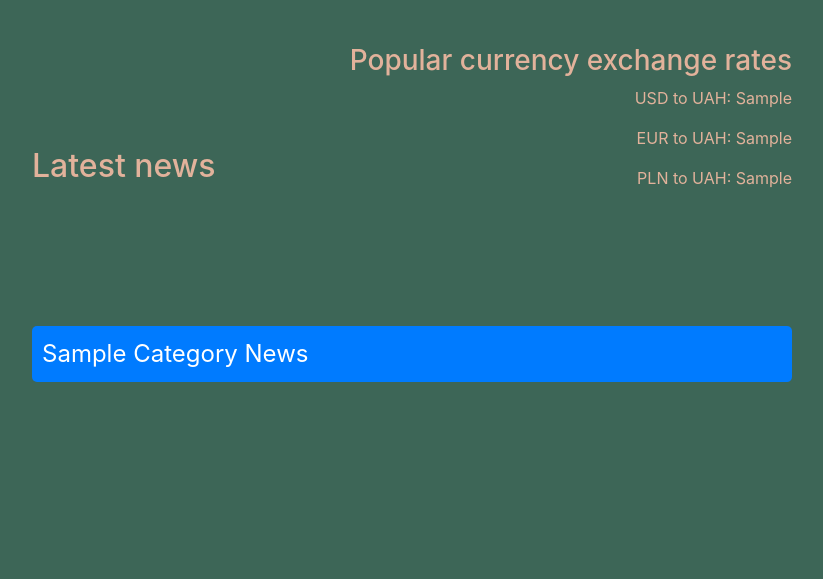
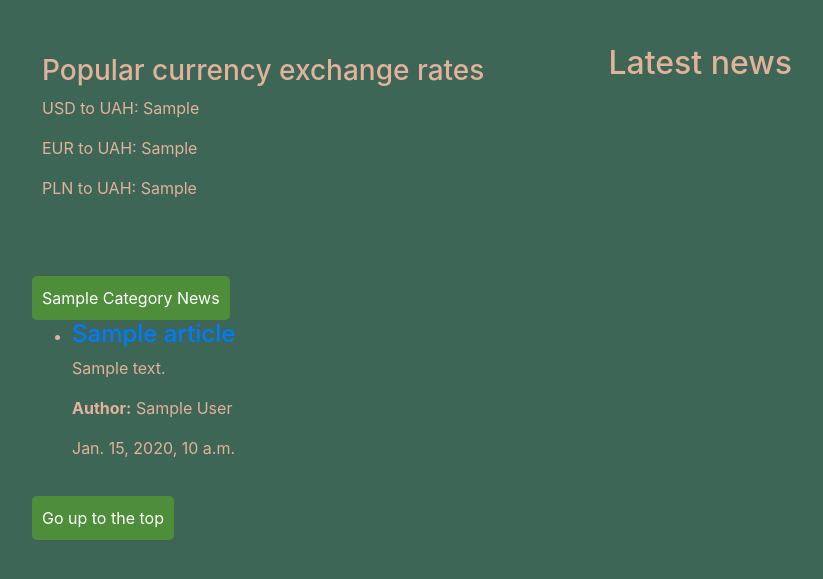
Before and after one commit to A-Lastovets/Personal-Assistant, a Django app: template templates/news.html in a window 1280 px wide. Shown: the part 68-647 px from the top of the page, without its empty margins (228-1051 px from the left). Run offline with Django 3.2, Linux system fonts and the light colour scheme; the template is opened without the code that fills it: most values are stand-ins (such as "Sample title", 1, 10 or a date in 2020); some libraries are stand-ins or nearby versions; some web fonts are replaced.

Commit message:
news.html

```diff
--- a/templates/news.html
+++ b/templates/news.html
@@ -4,7 +4,6 @@
 
 {% block content %}
     <div class="header-container">
-        <h2>Latest news</h2>
         <div class="exchange-rate">
             <h3>Popular currency exchange rates</h3>
             {% if usd_to_uah and eur_to_uah and pln_to_uah %}
@@ -15,6 +14,7 @@
                 <p>{{ error }}</p>
             {% endif %}
         </div>
+        <h2>Latest news</h2>
     </div>
 
     <div class="news-container">
@@ -55,130 +55,23 @@
     <style>
         .header-container {
             display: flex;
-            justify-content: space-between;
-            align-items: center;
+            align-items: flex-start;
         }
 
         .exchange-rate {
-            text-align: right;
-            margin-bottom: 90px;
+            margin-right: 20px;
+            padding: 10px;
+            text-align: left;
+        }
+
+        .header-container h2 {
+            margin-left: auto;
         }
 
         .news-container {
             margin-top: 30px;
         }
 
-        .news-list {
-            display: none;
-            margin-top: 10px;
-            background-color: #f9f9f9;
-            border: 1px solid #ccc;
-            border-radius: 8px;
-            padding: 10px;
-        }
-
-        .toggle-news {
-            display: block;
-            width: 100%;
-            padding: 10px;
-            background-color: #007bff;
-            color: white;
-            border: none;
-            cursor: pointer;
-            text-align: left;
-            margin: 5px 0;
-            border-radius: 5px;
-        }
-
-        .toggle-news:hover {
-            background-color: #0056b3;
-        }
-
-        ul {
-            padding-left: 20px;
-        }
-
-        li {
-            margin-bottom: 15px;
-            background-color: #ffffff;
-            border-radius: 5px;
-            padding: 10px;
-            box-shadow: 0 2px 5px rgba(0, 0, 0, 0.1);
-        }
-
-        .back-to-top {
-            text-align: center;
-            margin-top: 20px;
-        }
-
-        .button {
-            padding: 10px 20px;
-            background-color: #007bff;
-            color: white;
-            border: none;
-            border-radius: 5px;
-            cursor: pointer;
-            transition: background-color 0.3s;
-        }
-
-        .button:hover {
-            background-color: #0056b3;
-        }
-
-        @media (max-width: 767px) {
-            .header-container {
-                flex-direction: column;
-                text-align: center;
-            }
-
-            .exchange-rate {
-                text-align: center;
-                margin-top: 10px;
-            }
-
-            .toggle-news {
-                padding: 12px;
-                font-size: 1.1rem;
-                width: 100%;
-            }
-
-            .news-list {
-                padding: 10px;
-            }
-
-            li {
-                padding: 15px;
-                margin-bottom: 10px;
-            }
-
-            .back-to-top {
-                margin-top: 15px;
-            }
-        }
-
-        @media (min-width: 768px) and (max-width: 1024px) {
-            .toggle-news {
-                font-size: 1.3rem;
-            }
-
-            .button {
-                padding: 12px 25px;
-            }
-        }
-
-        @media (min-width: 1024px) {
-            .header-container {
-                justify-content: space-between;
-            }
-
-            .toggle-news {
-                font-size: 1.5rem;
-            }
-
-            .button {
-                padding: 15px 30px;
-            }
-        }
     </style>
 
     <script>
```
